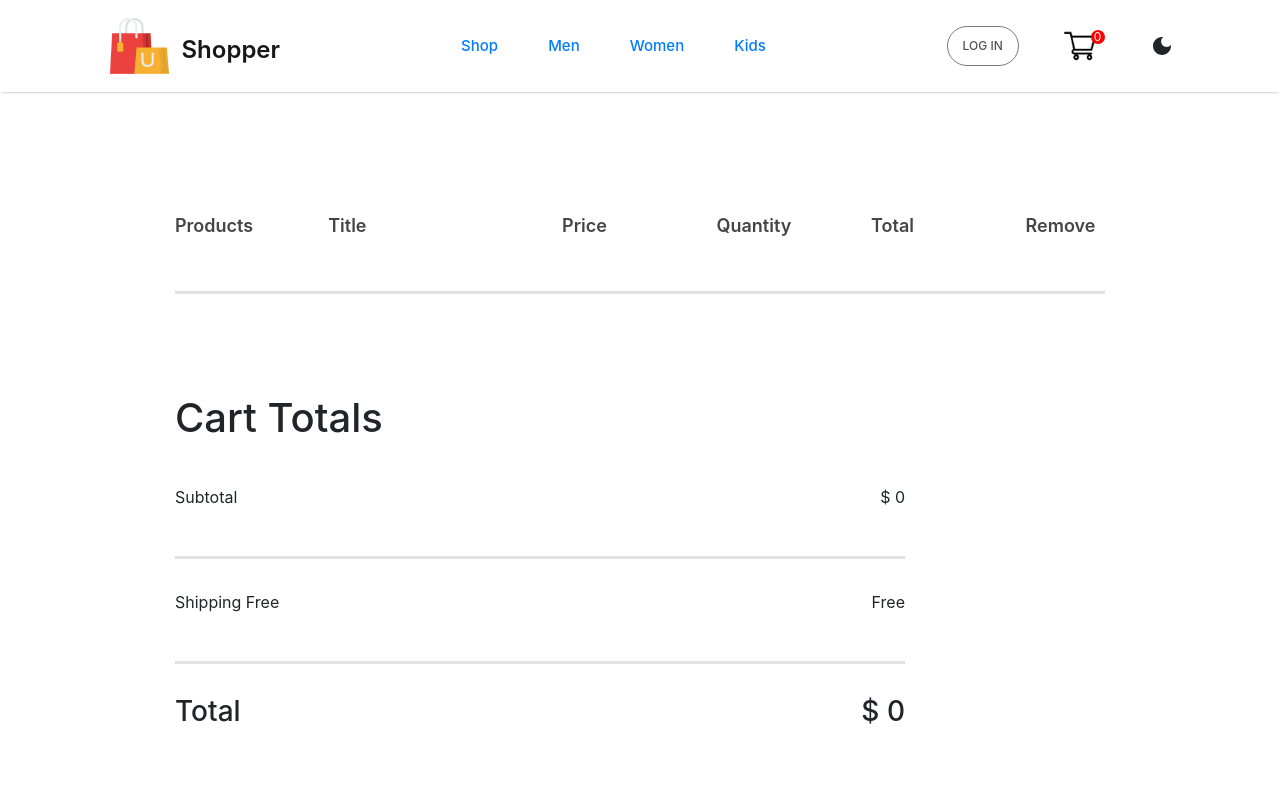
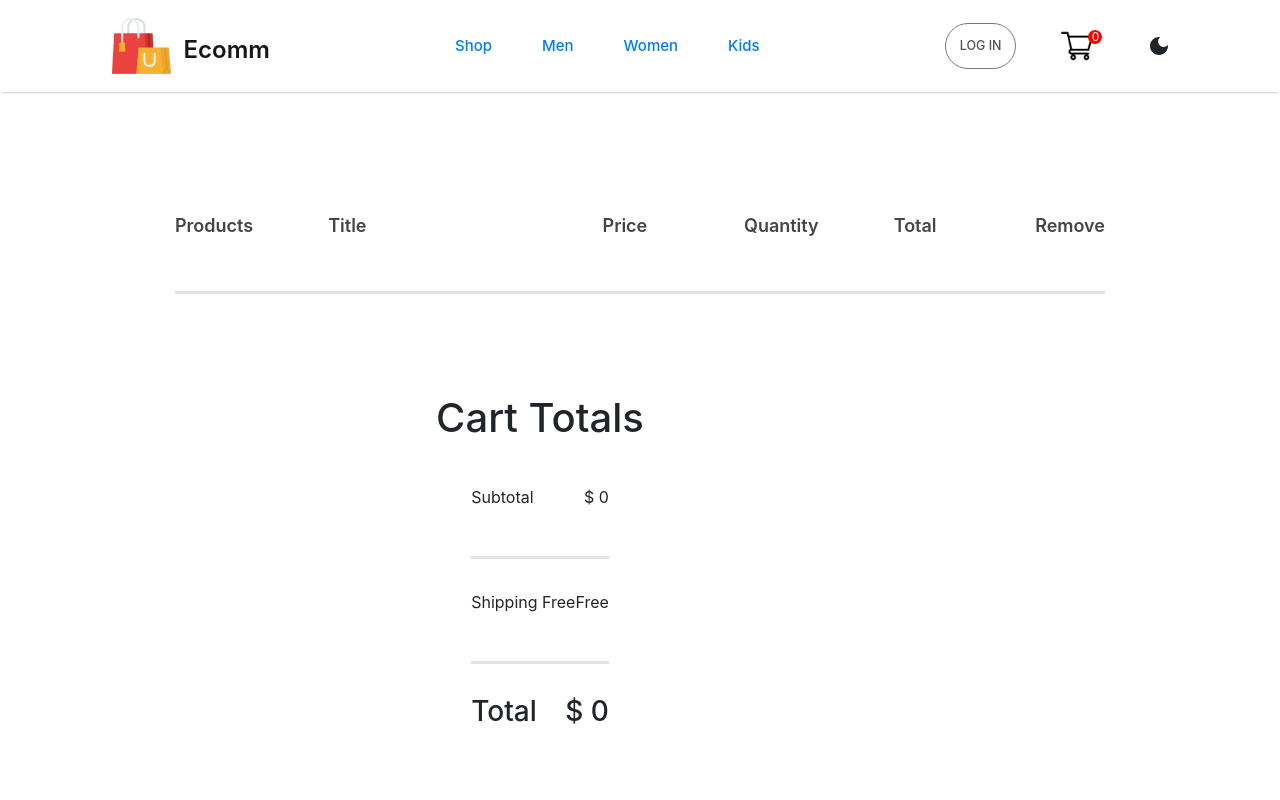
Before and after one commit to Akash8595987427/Shopper_Ecommerce, a React (Create React App) app: page /cart in a window 1280 px wide. Shown: the top 800 px of the page. Built offline with nearby package versions, Linux system fonts and the light colour scheme.

Commit message:
changes in Ecomm

```diff
--- a/my-app/src/Components/Cards.css
+++ /dev/null
@@ -1,47 +0,0 @@
-*{
-    margin: 0;
-    padding: 0;
-}
-
-body{
-    background-color: #badc58;
-}
-
-.card_body{
-    width: 100%;
-    height: 100vh;
-    display: flex;
-    flex-direction: column;
-    justify-content: center;
-    align-items: center;
-    text-align: center;
-}
-
-.card_inner{
-    width: 25vw;
-    height: 60vh;
-    background-color: white;
-    border-radius: 13px;
-}
-
-h1{
-    width: 100%;
-    text-align: center;
-    color: white;
-    background-color: #0d0d64;
-    margin-top: 15vh;
-    padding-top: 1.5vh;
-    padding-bottom: 1.5vh;
-    /* line-height: 10px; */
-}
-
-button{
-    padding: 2vh 2vw;
-    margin-right: 24px;
-    margin-left: 24px;
-    background-color: #0d0d64;
-    color: white;
-    border-radius: 4px;
-    border: transparent;
-    font-weight: bold;
-}
--- a/src/App.jsx
+++ b/src/App.jsx
@@ -1,4 +1,4 @@
-import React from "react";
+import React, { useState } from "react";
 import "./App.css"
 import Navbar from "./Components/Navbar/Navbar";
 import { BrowserRouter as Router , Routes, Route } from "react-router-dom";
@@ -16,25 +16,31 @@ import kid_banner from "./Components/Images/banner_kids.png";
 
 
 
+
 const App = () => {
+  const [modes, setModes] = useState();
 
-  // const [darkMode, setDarkMode] = useState(true);
+  const getModeFunction=(mode)=>{
+    console.log(mode);
+    setModes(mode);
+    console.log(modes);
+  }
 
 
   return (
    <>
    <Router>
-    <Navbar/>                                {/* By this Navbar is available in all the component  */}
+    <Navbar getMode = {getModeFunction}/>                                {/* By this Navbar is available in all the component  */}
     <Routes>
       <Route path="/" element={<Shop/>} />
-      <Route path="/mens" element={<ShopCategory banner={men_banner} category="men"/>} />
-      <Route path="/womens" element={<ShopCategory banner={women_banner} category="women"/>} />
-      <Route path="/kids" element={<ShopCategory banner={kid_banner} category="kid"/>} />
-      <Route path="/product" element={<Product/>} />
-      <Route path= '/product/:productId' element={<Product/>} />
-      <Route path="/cart" element={<Cart/>} />
-      <Route path="/signup" element={<Signup/>} />                           {/*   code changes yesterday     */}
-      <Route path="/login" element={<Login/>} />                             {/*   code changes yesterday     */}
+      <Route path="/mens" element={<ShopCategory banner={men_banner} category="men" mode={modes}/>} />
+      <Route path="/womens" element={<ShopCategory banner={women_banner} category="women" />} />
+      <Route path="/kids" element={<ShopCategory banner={kid_banner} category="kid" />} />
+      <Route path="/product" element={<Product mode={modes}/>}  />
+      <Route path= '/product/:productId' element={<Product mode={modes}/>}  />
+      <Route path="/cart" element={<Cart mode={modes}/>}  />
+      <Route path="/signup" element={<Signup mode={modes}/>}  />                           {/*   code changes yesterday     */}
+      <Route path="/login" element={<Login mode={modes}/>}  />                             {/*   code changes yesterday     */}
 
     </Routes>
     <Footer />
--- a/src/Components/CartItems/CartItems.css
+++ b/src/Components/CartItems/CartItems.css
@@ -12,7 +12,7 @@
 
 .cartitems-format-main{
     display: grid;
-    grid-template-columns: 0.5fr 2fr 1fr 1fr 1fr 1fr;
+    grid-template-columns: 0.5fr 3fr 1fr 1fr 1fr 1fr;
     align-items: center;
     gap: 75px;
     padding: 20px 0px;
@@ -22,9 +22,14 @@
 }
 
 
+
+
 .cartitems-format{
     font-size: x-small;
     font-weight: 500;
+    display: flex;
+    justify-content: start;
+    align-items: center;
 }
 
 .carticon-product-icon{
@@ -59,6 +64,8 @@
     flex: 1;
     display: flex;
     flex-direction: column;
+    align-items: center;
+    justify-content: center;
     margin-right: 200px;
     gap: 20px;
 }
--- a/src/Components/Footer/Footer.css
+++ b/src/Components/Footer/Footer.css
@@ -1,5 +1,6 @@
 .footer{
     display: flex;
+    flex-direction: row;
     justify-content: space-evenly;
     align-items: center ;
     width: 100%;
@@ -34,5 +35,12 @@
     padding: 4vh 0;
     width: 100;
     background-color: #72a5f580;
+}
 
-}
+/* @media screen and (max-width: 1400px) {
+    .footer{
+        flex-direction: column;
+        justify-content: start;
+        height: auto;
+    }
+} */
--- a/src/Components/Navbar/Navbar.css
+++ b/src/Components/Navbar/Navbar.css
@@ -90,28 +90,3 @@
     background-color: red;
     color: white;
 }
-
-
-
-/** ================================================================================================================== */
-/*!           Responsive part of the CSS */
-/** ================================================================================================================== */
-
-@media (max-width: 2160px) {
-
-    .nav-login-cart button{
-        height: 5vh;
-        width: vh;
-        font-size: 12px;
-    }
-}
-
-@media (max-width: 720px) {
-    .nav-login-cart{
-        display: none;
-    }
-
-    .nav-menu{
-        display: none;
-    }
-}
--- a/src/Components/Navbar/Navbar.jsx
+++ b/src/Components/Navbar/Navbar.jsx
@@ -9,29 +9,32 @@ import DarkModeIcon from '@mui/icons-material/DarkMode';
 
 
 
-const Navbar = () => {
+const Navbar = (props) => {
 
   const {getTotalCartItems} = useContext(ShopContext)
-  const [darkmode, setDarkMode] = useState("black");
+  const [mode, setMode] = useState("black");
 
-  const toggleMode=(darkMode)=>{
-    if(darkMode === "black"){
-      document.body.style.backgroundColor = "#35374B";
+  const toggleMode=(mode)=>{
+    if(mode === "black"){
+      document.body.style.backgroundColor = "#042743";
+      return props.getMode("black");
 
     }
     else{
       document.body.style.backgroundColor = "white";
+      return props.getMode("white");
     }
   }
 
 
+
   return (
     <>
-    <div className="navbar" style={{ backgroundColor : darkmode==="black"?"white":"#35374B"}}>
+    <div className="navbar" style={{ backgroundColor : mode==="black"?"white":"#042743"}}>
       <Link to="/">
           <div className="nav-logo">
               <img src= {logo} alt="navbar logo" />
-              <p>Shopper</p>
+              <p>Ecomm</p>
           </div>
       </Link>
 
@@ -46,14 +49,15 @@ const Navbar = () => {
           <Link to="/signup">  <button>LOG IN</button>  </Link>          {/*  //changes done yesterday */}
           <Link to="/cart">  <img src={cart} alt="cart icon" />  </Link>
           <div className="nav-cart-count"> {getTotalCartItems()} </div>
+
           <DarkModeIcon onClick={()=>{
-            if(darkmode === "black"){
-              setDarkMode("white");
+            if(mode === "black"){
+              setMode("white");
 
             }
-            darkmode==="black"?setDarkMode("white"):setDarkMode("black");
-            console.log(darkmode);
-            toggleMode(darkmode);
+            mode==="black"?setMode("white"):setMode("black");
+            // console.log(mode);
+            toggleMode(mode);
           }}></DarkModeIcon>
 
 
--- a/src/Components/Popular/Popular.jsx
+++ b/src/Components/Popular/Popular.jsx
@@ -3,7 +3,7 @@ import "./Popular.css"
 import data_product from "../Images/data"
 import Item from '../Items/Item'
 
-const Popular = () => {
+const Popular = (props) => {
   return (
     <div>
 
@@ -15,6 +15,7 @@ const Popular = () => {
 
       <div className="popular-dash">
         <hr />
+        {console.log(props.mode)}
       </div>
 
         <div className="popular-items">
--- a/src/Pages/Login.css
+++ b/src/Pages/Login.css
@@ -7,7 +7,7 @@
  .loginsignup{                                               /* This page is also created yesterday  */
     width: 100%;
     height: 85vh;
-    background-color: rgb(130, 155, 254);
+    background-color: #829bff;
     display: flex;
     justify-content: center;
 
--- a/src/Pages/Login.jsx
+++ b/src/Pages/Login.jsx
@@ -1,12 +1,13 @@
 import React from 'react'
 import "./Login.css"                                 // This page created yester
 
-const Login = () => {
+const Login = (props) => {
   return (
     <div>
          <div>
 
-      <div className="loginsignup">
+      <div className="loginsignup" style={{backgroundColor : (props.mode === "black")?"#829bff":"grey"}}>
+        {/* {console.log(props.modes)} */}
         <div className="loginsignup-container">
           <h1>Login Up</h1>
 
--- a/src/Pages/ShopCategory.jsx
+++ b/src/Pages/ShopCategory.jsx
@@ -13,6 +13,7 @@ const ShopCategory = (props) => {
   const {all_product} = useContext(ShopContext);
   return (
     <>
+    {console.log(props.mode)}
     <div className="shop-category">
         <div className='shop-category-img'>
         <img src={props.banner} alt="" />
```
Also changed, not shown: my-app/src/App.js (deleted, +0 -14 lines), src/Components/Footer/Footer.jsx (line endings or trailing spaces).
